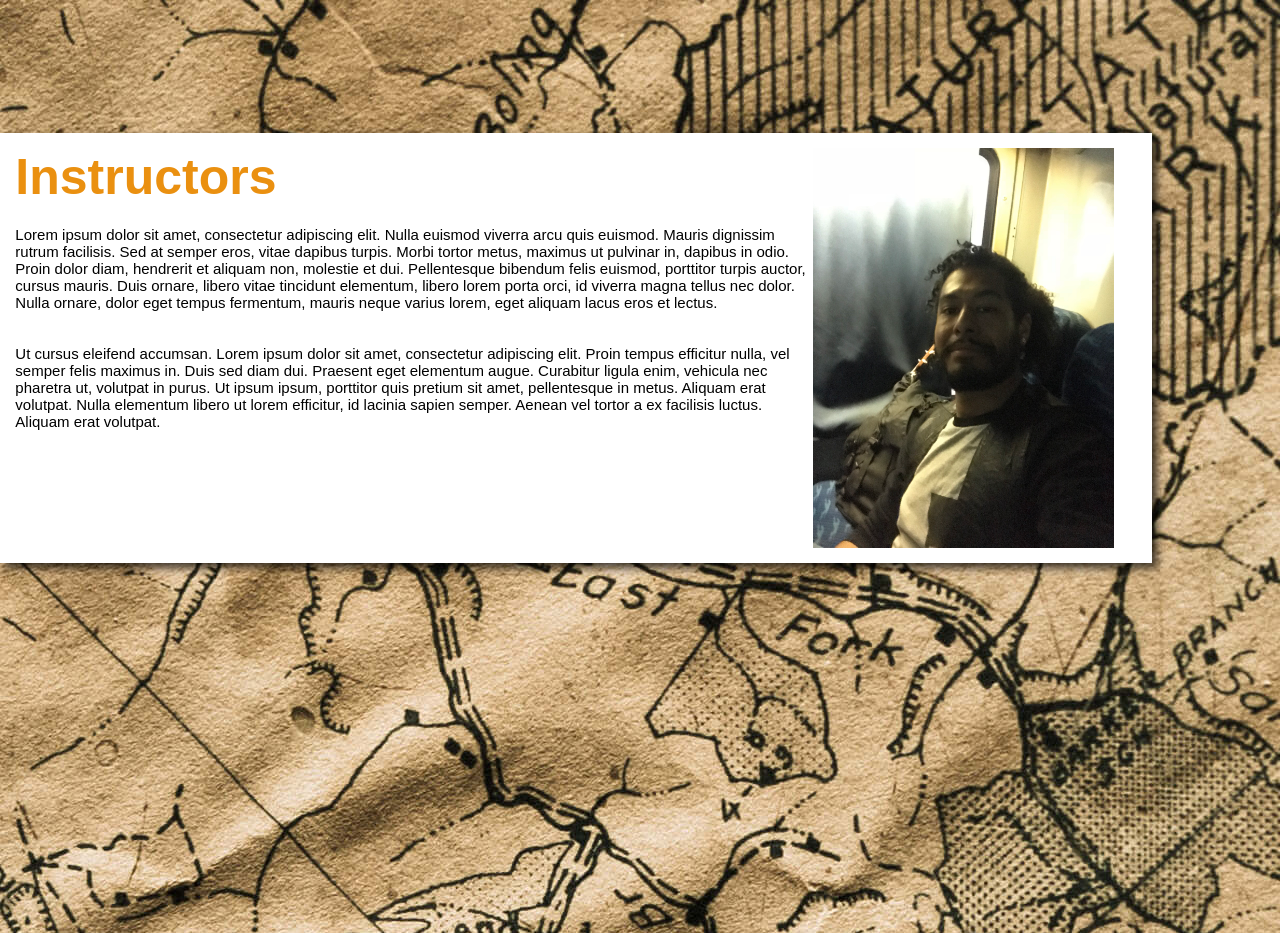
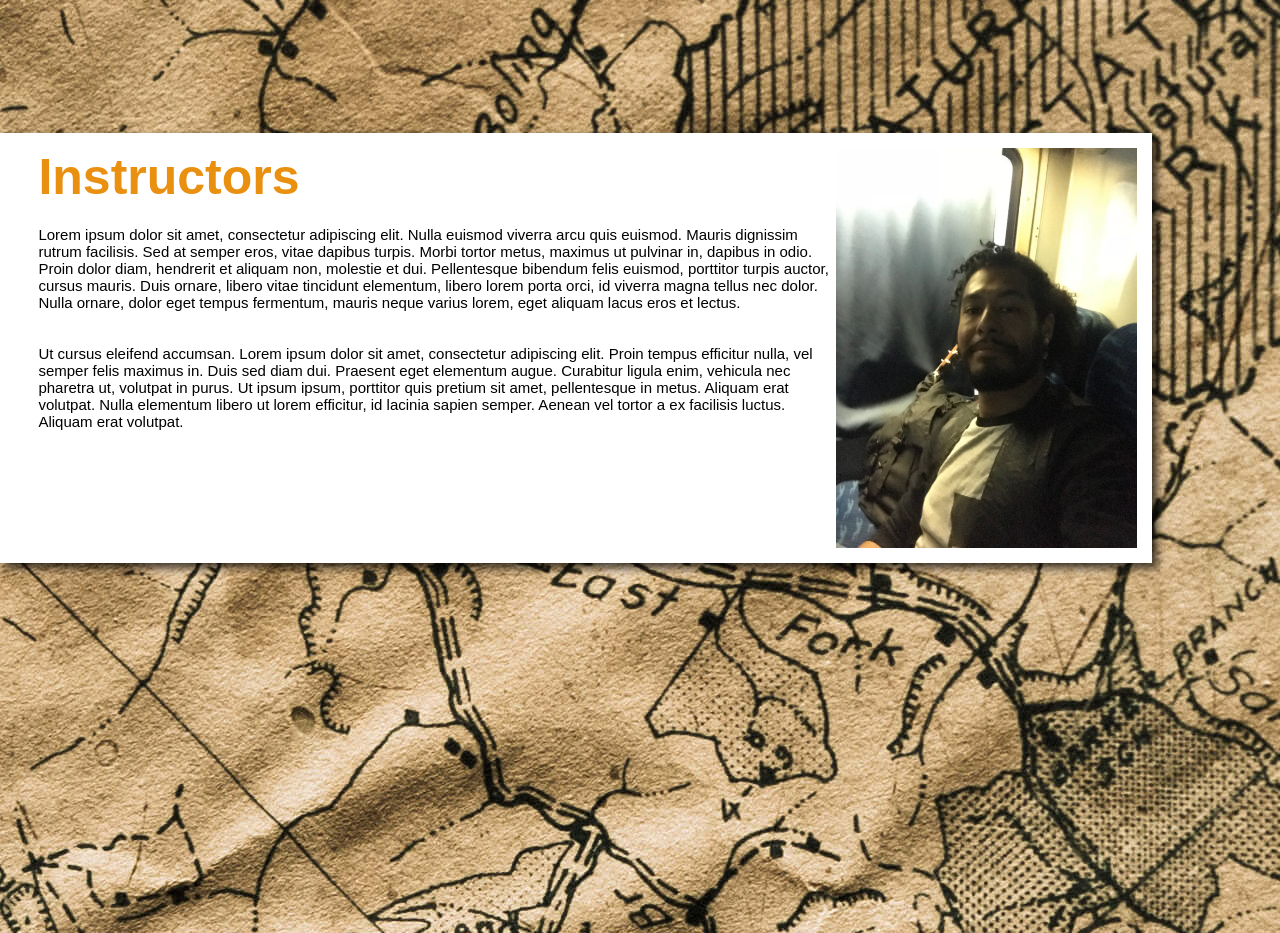
Before and after one commit to jaredgiangrasso/trip, a website: page docs/index.html in a window 1280 px wide. Shown: the part 1120-2053 px from the top of the page. Drawn offline with Linux system fonts and the light colour scheme.

Commit message:
update styles

```diff
--- a/docs/styles/styles.css
+++ b/docs/styles/styles.css
@@ -109,7 +109,7 @@ svg {
   left: 0;
   position: absolute;
   top: 30%;
-  padding: 1.2% 3% 1.2% 1.2%;
+  padding: 1.2% 1.2% 1.2% 3%;
 }
 
 #dolor {
--- a/public/styles/styles.css
+++ b/public/styles/styles.css
@@ -109,7 +109,7 @@ svg {
   left: 0;
   position: absolute;
   top: 30%;
-  padding: 1.2% 3% 1.2% 1.2%;
+  padding: 1.2% 1.2% 1.2% 3%;
 }
 
 #dolor {
```
Also changed, not shown: docs/index.html (line endings or trailing spaces).
